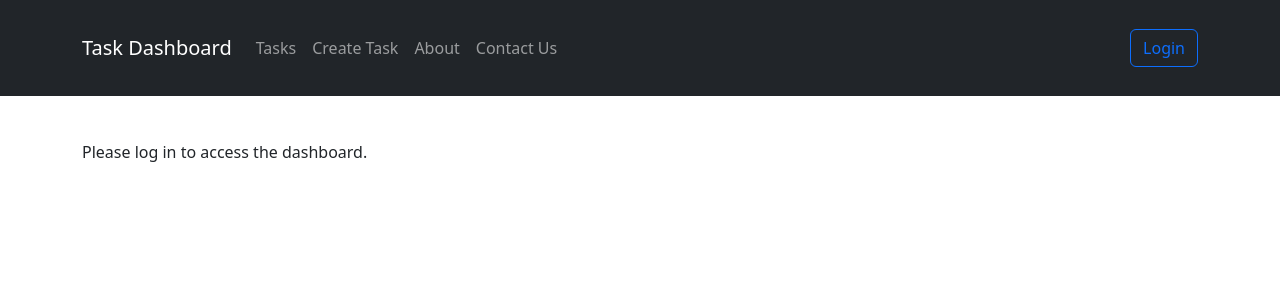
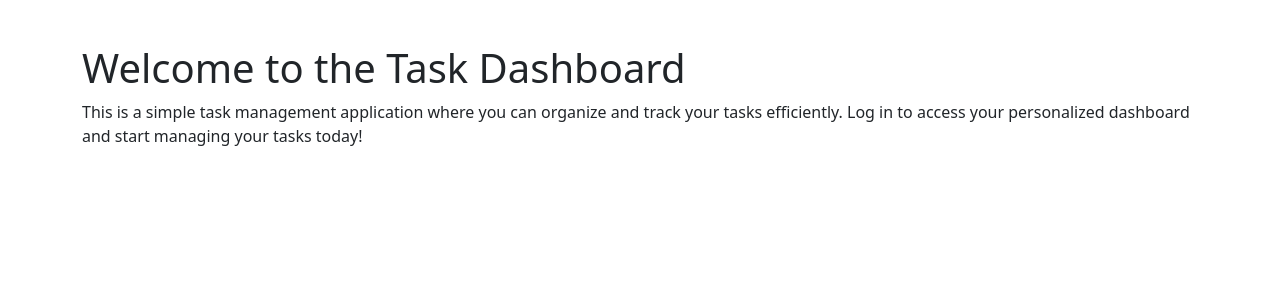
Before and after one commit to umar28dec/task-dashboard, a React (Vite) app: page / in a window 1280 px wide. Shown: the top 300 px of the page. Built offline with nearby package versions, Linux system fonts and the light colour scheme.

Commit message:
fixed two navigation

```diff
--- a/src/App.tsx
+++ b/src/App.tsx
@@ -2,13 +2,11 @@
   BrowserRouter as Router,
   Routes,
   Route,
-  Navigate,
   useRoutes,
 } from "react-router-dom";
 import { AuthProvider } from "./context/AuthContext";
 import "./App.css";
 import routes from "./routes";
-import Layout from "./components/Layout";
 import HomePage from "./pages/HomePage";
 
 const AppRoutes = () => {
@@ -20,7 +18,7 @@
     <AuthProvider>
       <Router>
         <Routes>
-          <Route path="/" element={<Layout />}>
+          <Route>
             <Route index element={<HomePage />} />
             <Route path="/*" element={<AppRoutes />} />
           </Route>
--- a/src/context/AuthContext.tsx
+++ b/src/context/AuthContext.tsx
@@ -9,7 +9,7 @@
 const AuthContext = createContext<AuthContextType | undefined>(undefined);
 
 export const AuthProvider = ({ children }: { children: ReactNode }) => {
-  const [isAuthenticated, setIsAuthenticated] = useState(false);
+  const [isAuthenticated, setIsAuthenticated] = useState(true);
 
   const login = () => setIsAuthenticated(true);
   const logout = () => setIsAuthenticated(false);
```
